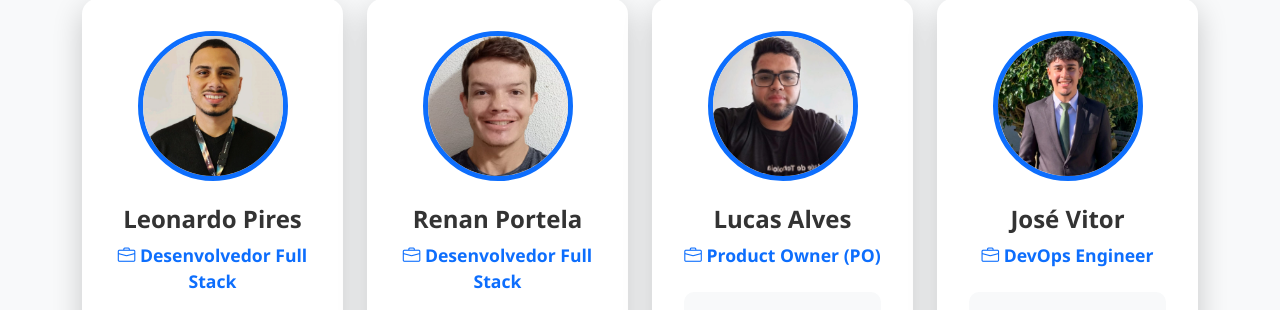
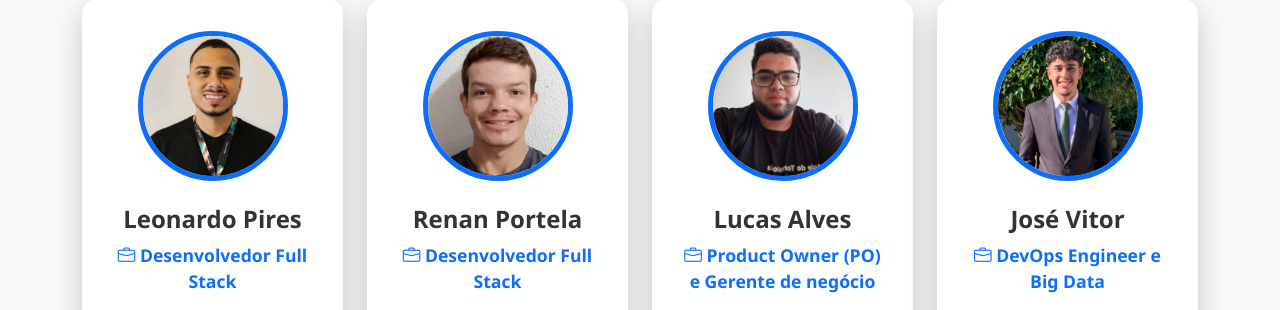
Before and after one commit to leonardotirado1997/Lavanderia-Industrial, a PHP site: page /pages/contato.php in a window 1280 px wide. Shown: the part 278-588 px from the top of the page. Run offline with PHP 8.4, Linux system fonts and the light colour scheme; data that the repository does not hold is empty.

Commit message:
Enfatizando mais a pagina de contato

```diff
--- a/pages/contato.php
+++ b/pages/contato.php
@@ -21,14 +21,14 @@ $equipe = [
     ],
     [
         'nome' => 'Lucas Alves',
-        'funcao' => 'Product Owner (PO)',
+        'funcao' => 'Product Owner (PO) e Gerente de negócio',
         'email' => 'lucas.alves@luvasul.com',
         'linkedin' => 'https://www.linkedin.com/in/lucas-alves-a02514178/',
         'foto' => 'lucas_alves.jpeg'
     ],
     [
         'nome' => 'José Vitor',
-        'funcao' => 'DevOps Engineer',
+        'funcao' => 'DevOps Engineer e Big Data',
         'email' => 'jose.vitor@luvasul.com',
         'linkedin' => 'https://www.linkedin.com/in/jos%C3%A9-vitor-ferreira-dos-santos/',
         'foto' => 'jose_vitor.jpeg'
```
